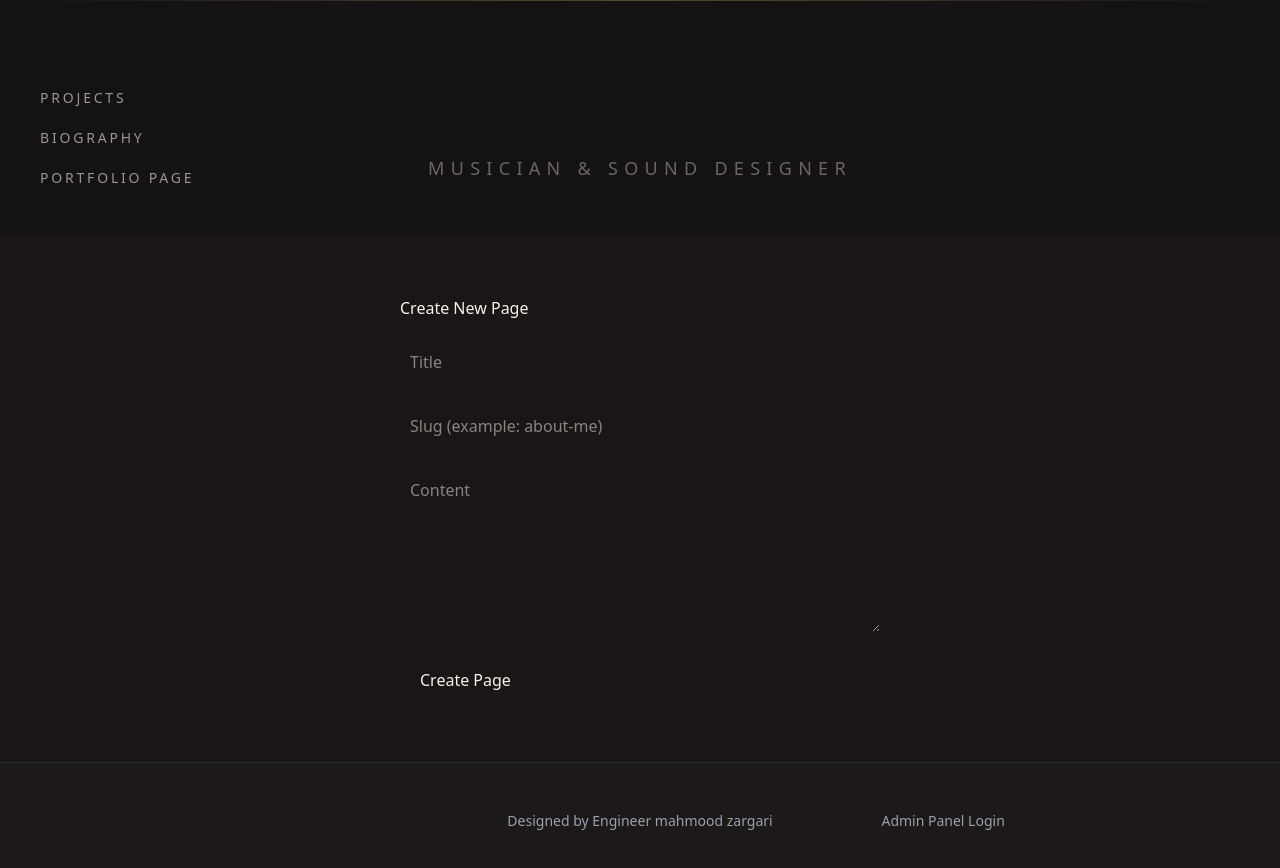
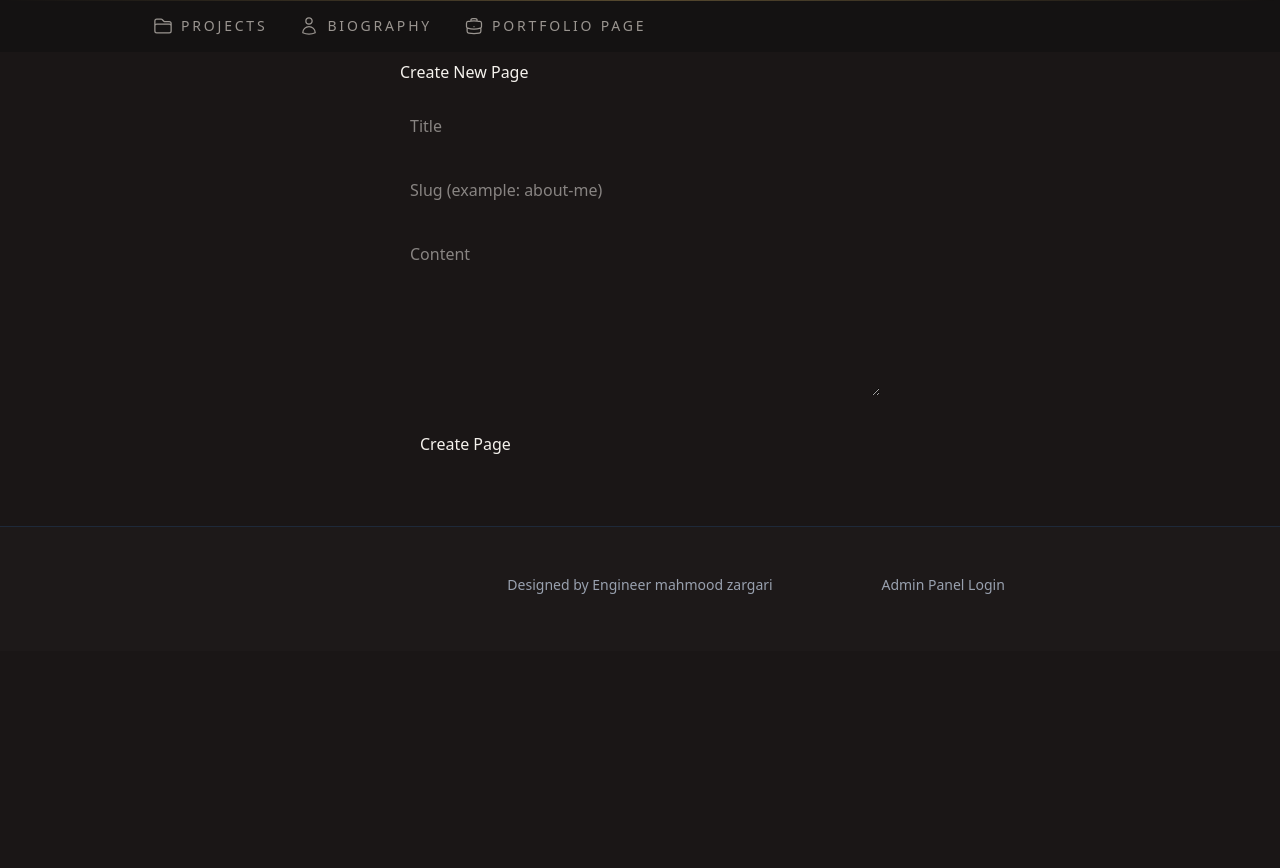
Before and after one commit to Erfanjalilian/A-website-introducing-a-musician., a Next.js app: page /admin in a window 1280 px wide. Shown: the top 868 px of the page. After the commit the page ends 800 px from the top, so only its background shows below. Built offline with nearby package versions, Linux system fonts and the light colour scheme.

Commit message:
fix the header

```diff
--- a/app/Components/Header.tsx
+++ b/app/Components/Header.tsx
@@ -1,8 +1,8 @@
 'use client';
 
-import { useState, useEffect } from 'react';
+import { useState, useEffect, JSX } from 'react';
 import Link from 'next/link';
-import { Bars3Icon, XMarkIcon } from '@heroicons/react/24/outline';
+import { Bars3Icon, XMarkIcon, HomeIcon, FolderIcon, UserIcon, BriefcaseIcon, DocumentIcon } from '@heroicons/react/24/outline';
 
 type Page = {
   id: number;
@@ -10,6 +10,19 @@ type Page = {
   slug: string;
   content: string;
   createdAt: string;
+};
+
+// Map of icons for different link types
+const getIconForLink = (title: string) => {
+  const iconMap: { [key: string]: JSX.Element } = {
+    'Home': <HomeIcon className="w-5 h-5" />,
+    'Projects': <FolderIcon className="w-5 h-5" />,
+    'Biography': <UserIcon className="w-5 h-5" />,
+    'Portfolio Page': <BriefcaseIcon className="w-5 h-5" />,
+  };
+
+  // Default icon for dynamic pages
+  return iconMap[title] || <DocumentIcon className="w-5 h-5" />;
 };
 
 const Header = () => {
@@ -64,37 +77,33 @@ const Header = () => {
   ];
 
   return (
-    <header className="relative" style={{ backgroundColor: 'var(--bg-header)' }}>
+    <header className="fixed top-0 left-0 right-0 z-50" style={{ backgroundColor: 'var(--bg-header)' }}>
       <div className="absolute top-0 left-0 right-0 h-px opacity-50 animate-border-glow" style={{ background: 'linear-gradient(90deg, transparent, var(--accent), transparent)' }} />
 
       {/* Desktop */}
-      <div className="hidden md:block py-12">
+      <div className="hidden md:block py-4">
         <div className="w-full max-w-7xl mx-auto px-6 lg:px-10">
-          <div className="grid grid-cols-12 gap-6 items-center">
-            <div className="col-span-3 flex flex-col justify-center space-y-5">
+          <div className="flex items-center justify-between">
+            {/* Left side - Navigation Links with Icons */}
+            <div className="flex items-center space-x-8">
               {allNavLinks.map((link, idx) => (
                 <Link
                   key={link.id}
                   href={link.href}
-                  className="text-sm tracking-[0.2em] uppercase text-[var(--text-muted)] hover:text-[var(--text-primary)] transition-colors duration-300 animate-link-slide-in"
+                  className="group flex items-center space-x-2 text-sm tracking-[0.2em] uppercase text-[var(--text-muted)] hover:text-[var(--text-primary)] transition-all duration-300 animate-link-slide-in"
                   style={{ animationDelay: `${idx * 80}ms` }}
                 >
-                  {link.title}
+                  <span className="transform group-hover:scale-110 transition-transform duration-300">
+                    {getIconForLink(link.title)}
+                  </span>
+                  <span>{link.title}</span>
                 </Link>
               ))}
             </div>
 
-            <div className="col-span-6 flex flex-col items-center justify-center text-center px-4">
-              <h1 className="font-light tracking-[0.15em] uppercase text-[4.5rem] lg:text-[5.25rem] leading-[1.1] mb-2 animate-title-scale" style={{ fontFamily: 'var(--font-display)', color: 'var(--text-primary)' }}>
-                Kazemi
-              </h1>
-              <h2 className="text-base lg:text-lg font-light tracking-[0.35em] uppercase animate-fade-in-up" style={{ color: 'var(--text-dim)', animationDelay: '200ms' }}>
-                {latestTitle}
-              </h2>
-            </div>
-
-            <div className="col-span-3">
-              {/* Empty div to maintain grid layout */}
+            {/* Right side - Empty div for balance */}
+            <div className="w-[200px]">
+              {/* This empty div maintains the space */}
             </div>
           </div>
         </div>
@@ -102,27 +111,19 @@ const Header = () => {
 
       {/* Mobile */}
       <div className="md:hidden">
-        <div className="flex flex-col items-center justify-start px-5 pt-6 pb-4 relative">
+        <div className="flex items-center justify-between px-5 py-4 relative">
           <button
             onClick={() => setMenuOpen(!menuOpen)}
-            className="absolute top-5 left-5 z-50 p-2 rounded-lg hover:bg-white/5 transition-colors duration-200"
+            className="z-50 p-2 rounded-lg hover:bg-white/5 transition-colors duration-200"
             style={{ color: 'var(--text-muted)' }}
             aria-expanded={menuOpen}
             aria-label={menuOpen ? 'Close menu' : 'Open menu'}
           >
-            {menuOpen ? <XMarkIcon className="w-8 h-8" strokeWidth={1.5} /> : <Bars3Icon className="w-8 h-8" strokeWidth={1.5} />}
+            {menuOpen ? <XMarkIcon className="w-6 h-6" strokeWidth={1.5} /> : <Bars3Icon className="w-6 h-6" strokeWidth={1.5} />}
           </button>
 
-          {!menuOpen && (
-            <div className="text-center mb-4">
-              <h1 className="font-light text-3xl tracking-[0.12em] uppercase mb-1" style={{ fontFamily: 'var(--font-display)', color: 'var(--text-primary)' }}>
-                Arash Kazemi
-              </h1>
-              <h2 className="text-sm font-light tracking-[0.3em] uppercase" style={{ color: 'var(--text-dim)' }}>
-                {latestTitle}
-              </h2>
-            </div>
-          )}
+          {/* Empty div for spacing on the right when menu is closed */}
+          {!menuOpen && <div className="w-10"></div>}
         </div>
 
         {/* Mobile Menu Dropdown */}
@@ -140,13 +141,13 @@ const Header = () => {
             <div className="absolute top-0 left-0 right-0 h-px opacity-30" style={{ background: 'linear-gradient(90deg, transparent, var(--accent, #c9a962), transparent)' }} />
 
             {/* Menu items container */}
-            <div className="flex flex-col space-y-6 max-w-sm mx-auto">
+            <div className="flex flex-col space-y-4 max-w-sm mx-auto">
               {allNavLinks.map((link, idx) => (
                 <Link
                   key={link.id}
                   href={link.href}
                   onClick={() => setMenuOpen(false)}
-                  className="group relative text-xl tracking-[0.15em] uppercase transition-all duration-300 py-3 px-4 rounded-lg hover:pl-6"
+                  className="group relative flex items-center space-x-4 text-lg tracking-[0.15em] uppercase transition-all duration-300 py-3 px-4 rounded-lg hover:pl-6"
                   style={{
                     color: 'var(--text-muted, #9a9590)',
                     animationDelay: `${idx * 60}ms`,
@@ -158,8 +159,13 @@ const Header = () => {
                   {/* Decorative left border on hover */}
                   <span className="absolute left-0 top-1/2 -translate-y-1/2 w-0 h-0 group-hover:w-1 group-hover:h-6 transition-all duration-300" style={{ backgroundColor: 'var(--accent, #c9a962)' }} />
 
+                  {/* Icon */}
+                  <span className="relative z-10 transform group-hover:scale-110 transition-transform duration-300">
+                    {getIconForLink(link.title)}
+                  </span>
+
                   {/* Menu item text */}
-                  <span className="relative z-10 block text-center md:text-left">
+                  <span className="relative z-10">
                     {link.title}
                   </span>
                 </Link>
@@ -168,14 +174,15 @@ const Header = () => {
               {/* Close button at bottom */}
               <button
                 onClick={() => setMenuOpen(false)}
-                className="mt-8 py-3 px-6 rounded-lg text-sm tracking-widest uppercase transition-all duration-300 hover:scale-105"
+                className="mt-6 py-3 px-6 rounded-lg text-sm tracking-widest uppercase transition-all duration-300 hover:scale-105 flex items-center justify-center space-x-2"
                 style={{
                   backgroundColor: 'rgba(201, 169, 98, 0.1)',
                   color: 'var(--accent, #c9a962)',
                   border: '1px solid rgba(201, 169, 98, 0.3)'
                 }}
               >
-                Close Menu
+                <XMarkIcon className="w-4 h-4" />
+                <span>Close Menu</span>
               </button>
             </div>
           </div>
```
